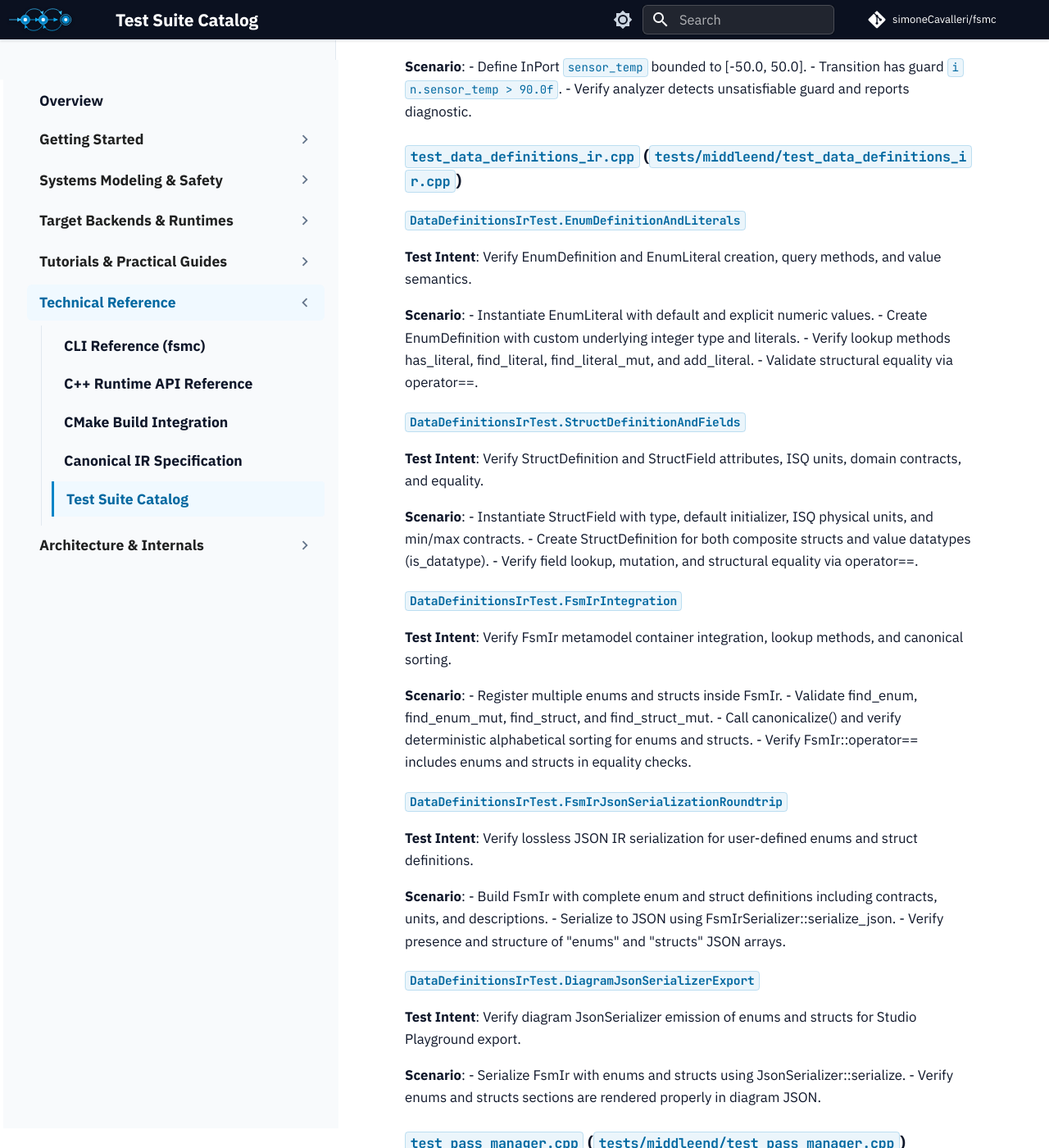
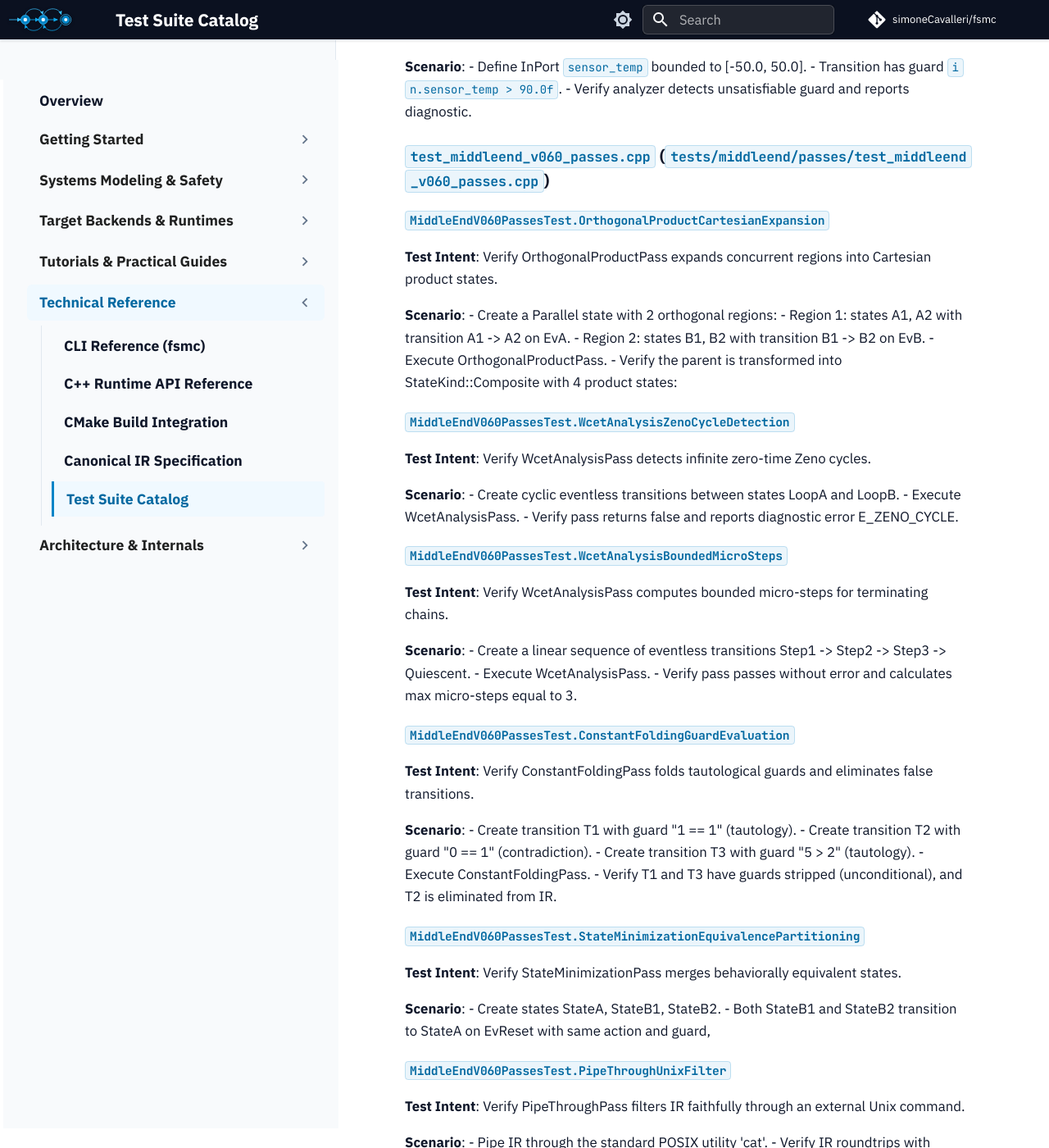
Before and after one commit to simoneCavalleri/fsmc, an MkDocs documentation site: the page built from docs/reference/test_suite_catalog.md, in a window 1280 px wide and 1400 px high, scrolled down 46156 px. Shown: the whole window at 82% size. Built offline with MkDocs 1.6.1 and Material for MkDocs 9.7.7, drawn with Linux system fonts in a browser that asks for light colours; comment, search, counter and statistics services are not loaded; some of the changed text lies outside the part shown.

Commit message:
feat(middleend): implement v0.6.0 transformation passes and extensible toolchain
- Add OrthogonalProductPass for Cartesian product expansion of parallel states
- Add WcetAnalysisPass for zero-time Zeno cycle detection and micro-step bounding
- Add ConstantFoldingPass for boolean tautology/contradiction evaluation and dead transition pruning
- Add StateMinimizationPass for Hopcroft/Moore DFA state reduction
- Add PipeThroughPass for external Unix filter piping via JSON streaming
- Add PluginLoader for dynamic runtime pass loading via dlopen/dlsym
- Expose --pipe-through and --load-pass-plugin CLI flags in fsmc and fsm-opt
- Add 7 comprehensive unit tests in test_middleend_v060_passes.cpp and synchronize catalog

```diff
--- a/docs/reference/test_suite_catalog.md
+++ b/docs/reference/test_suite_catalog.md
@@ -1679,6 +1679,64 @@
   - Transition has guard `in.sensor_temp > 90.0f`.
   - Verify analyzer detects unsatisfiable guard and reports diagnostic.
 
+### [`test_middleend_v060_passes.cpp`](../tests/middleend/passes/test_middleend_v060_passes.cpp) (`tests/middleend/passes/test_middleend_v060_passes.cpp`)
+#### `MiddleEndV060PassesTest.OrthogonalProductCartesianExpansion`
+**Test Intent**: Verify OrthogonalProductPass expands concurrent regions into Cartesian product states.
+
+**Scenario**:
+  - Create a Parallel state with 2 orthogonal regions:
+  - Region 1: states A1, A2 with transition A1 -> A2 on EvA.
+  - Region 2: states B1, B2 with transition B1 -> B2 on EvB.
+  - Execute OrthogonalProductPass.
+  - Verify the parent is transformed into StateKind::Composite with 4 product states:
+
+#### `MiddleEndV060PassesTest.WcetAnalysisZenoCycleDetection`
+**Test Intent**: Verify WcetAnalysisPass detects infinite zero-time Zeno cycles.
+
+**Scenario**:
+  - Create cyclic eventless transitions between states LoopA and LoopB.
+  - Execute WcetAnalysisPass.
+  - Verify pass returns false and reports diagnostic error E_ZENO_CYCLE.
+
+#### `MiddleEndV060PassesTest.WcetAnalysisBoundedMicroSteps`
+**Test Intent**: Verify WcetAnalysisPass computes bounded micro-steps for terminating chains.
+
+**Scenario**:
+  - Create a linear sequence of eventless transitions Step1 -> Step2 -> Step3 -> Quiescent.
+  - Execute WcetAnalysisPass.
+  - Verify pass passes without error and calculates max micro-steps equal to 3.
+
+#### `MiddleEndV060PassesTest.ConstantFoldingGuardEvaluation`
+**Test Intent**: Verify ConstantFoldingPass folds tautological guards and eliminates false transitions.
+
+**Scenario**:
+  - Create transition T1 with guard "1 == 1" (tautology).
+  - Create transition T2 with guard "0 == 1" (contradiction).
+  - Create transition T3 with guard "5 > 2" (tautology).
+  - Execute ConstantFoldingPass.
+  - Verify T1 and T3 have guards stripped (unconditional), and T2 is eliminated from IR.
+
+#### `MiddleEndV060PassesTest.StateMinimizationEquivalencePartitioning`
+**Test Intent**: Verify StateMinimizationPass merges behaviorally equivalent states.
+
+**Scenario**:
+  - Create states StateA, StateB1, StateB2.
+  - Both StateB1 and StateB2 transition to StateA on EvReset with same action and guard,
+
+#### `MiddleEndV060PassesTest.PipeThroughUnixFilter`
+**Test Intent**: Verify PipeThroughPass filters IR faithfully through an external Unix command.
+
+**Scenario**:
+  - Pipe IR through the standard POSIX utility 'cat'.
+  - Verify IR roundtrips with preserved states, transitions and metadata.
+
+#### `MiddleEndV060PassesTest.PluginLoaderErrorHandling`
+**Test Intent**: Verify PluginLoader handles non-existent or invalid plugin files gracefully.
+
+**Scenario**:
+  - Attempt to load a non-existent shared library.
+  - Verify load_plugin returns false and logs diagnostic error E_PLUGIN_LOAD.
+
 ### [`test_data_definitions_ir.cpp`](../tests/middleend/test_data_definitions_ir.cpp) (`tests/middleend/test_data_definitions_ir.cpp`)
 #### `DataDefinitionsIrTest.EnumDefinitionAndLiterals`
 **Test Intent**: Verify EnumDefinition and EnumLiteral creation, query methods, and value semantics.
```
Also changed, not shown: other parts of docs/reference/test_suite_catalog.md (+2 -2 lines), 14 other files.
